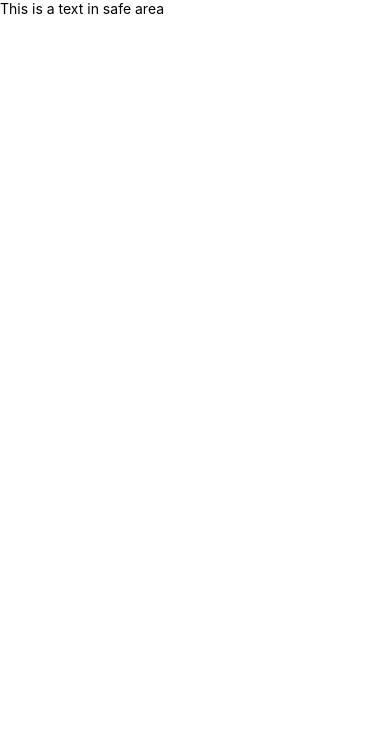
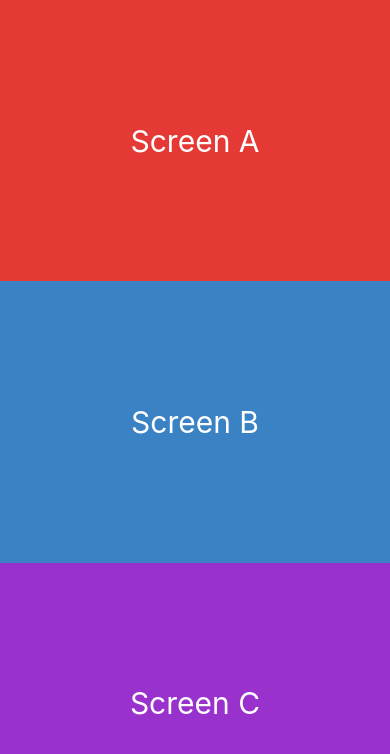
Before and after one commit to renato3x/react-native-navigation, a React Native app: screen / in a window 390 px wide. Shown: the top 754 px of the page. Built offline with nearby package versions, Linux system fonts and the light colour scheme.

Commit message:
add: initial app structure

```diff
--- a/src/App.js
+++ b/src/App.js
@@ -1,13 +1,18 @@
 import { StatusBar } from 'expo-status-bar';
-import { StyleSheet, Text, View } from 'react-native';
 import { SafeAreaProvider, SafeAreaView } from 'react-native-safe-area-context';
+import { StyleSheet } from 'react-native';
+import ScreenA from './screens/ScreenA';
+import ScreenB from './screens/ScreenB';
+import ScreenC from './screens/ScreenC';
 
 export default function App() {
   return (
     <SafeAreaProvider>
-      <SafeAreaView>
-        <StatusBar style="dark"/>
-        <Text>This is a text in safe area</Text>
+      <SafeAreaView style={styles.container}>
+        <StatusBar style="auto"/>
+        <ScreenA/>
+        <ScreenB/>
+        <ScreenC/>
       </SafeAreaView>
     </SafeAreaProvider>
   );
@@ -16,8 +21,5 @@ export default function App() {
 const styles = StyleSheet.create({
   container: {
     flex: 1,
-    backgroundColor: '#fff',
-    alignItems: 'center',
-    justifyContent: 'center',
   },
 });
--- /dev/null
+++ b/src/components/CentralText/index.js
@@ -0,0 +1,26 @@
+import { StyleSheet, Text, View } from 'react-native';
+
+export default function CentralText({
+  children,
+  bgColor,
+  color
+}) {
+  return (
+    <View
+      style={[styles.textContainer, { backgroundColor: bgColor || '#fff' }]}
+    >
+      <Text style={[styles.text, { color: color || '#000' }]}>{ children }</Text>
+    </View>
+  )
+}
+
+const styles = StyleSheet.create({
+  textContainer: {
+    flex: 1,
+    justifyContent: 'center',
+    alignItems: 'center',
+  },
+  text: {
+    fontSize: 30,
+  },
+});
--- /dev/null
+++ b/src/screens/ScreenA/index.js
@@ -0,0 +1,7 @@
+import CentralText from '../../components/CentralText';
+
+export default function ScreenA() {
+  return (
+    <CentralText bgColor="#e53935" color="#fff">Screen A</CentralText>
+  )
+}
--- /dev/null
+++ b/src/screens/ScreenB/index.js
@@ -0,0 +1,7 @@
+import CentralText from '../../components/CentralText';
+
+export default function ScreenB() {
+  return (
+    <CentralText bgColor="#3b82c4" color="#fff">Screen B</CentralText>
+  )
+}
--- /dev/null
+++ b/src/screens/ScreenC/index.js
@@ -0,0 +1,7 @@
+import CentralText from '../../components/CentralText';
+
+export default function ScreenC() {
+  return (
+    <CentralText bgColor="#9932cd" color="#fff">Screen C</CentralText>
+  )
+}
```
Also changed, not shown: 1 other file (tests, documents, lock files or other folders).
